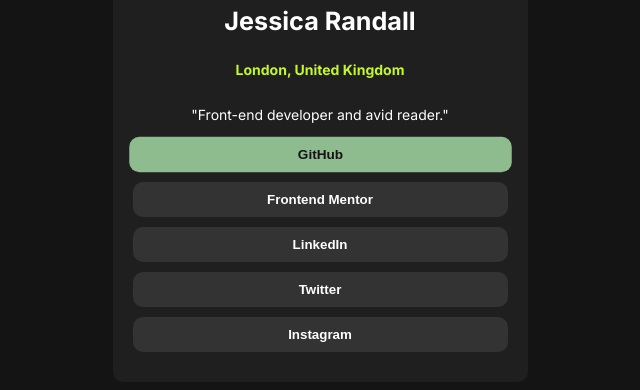
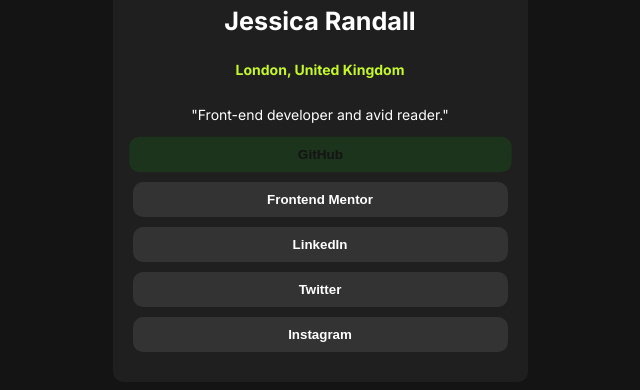
Before and after one commit to 586508ht/social-links-profile-from-from-frontEnd-mentor, a plain HTML site: page index.html in a window 1280 px wide. In both pictures the pointer is over the button "GitHub". Shown: the part 288-678 px from the top of the page, without its empty margins (320-960 px from the left). Drawn offline with Linux system fonts and the light colour scheme.

Commit message:
Update style.css

```diff
--- a/style.css
+++ b/style.css
@@ -58,7 +58,7 @@ body{
 .card-body button:hover{
     cursor: pointer;
     color: #141414;
-    background-color: #8FBC8F;
+    background-color: #1c331c;
     transform: scale(1.02);
 }
 
```
